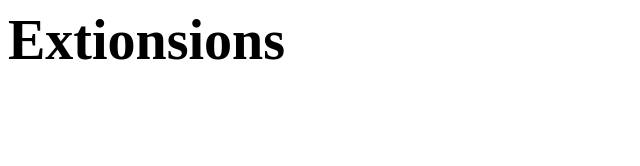
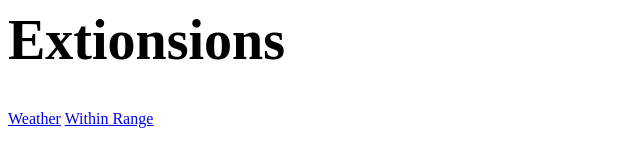
Before and after one commit to colebohte/ScratchExtensions, a plain HTML site: page index.html in a window 1280 px wide. Shown: the whole page, without its empty margins (0-640 px from the left). Drawn offline with Linux system fonts and the light colour scheme.

Commit message:
Update index.html

```diff
--- a/index.html
+++ b/index.html
@@ -4,4 +4,5 @@
 
 <h1>Extionsions</h1>
 
-<a href=/
+<a href="/Weather.js">Weather</a>
+<a href="/WithinDetector.js">Within Range</a>
```
